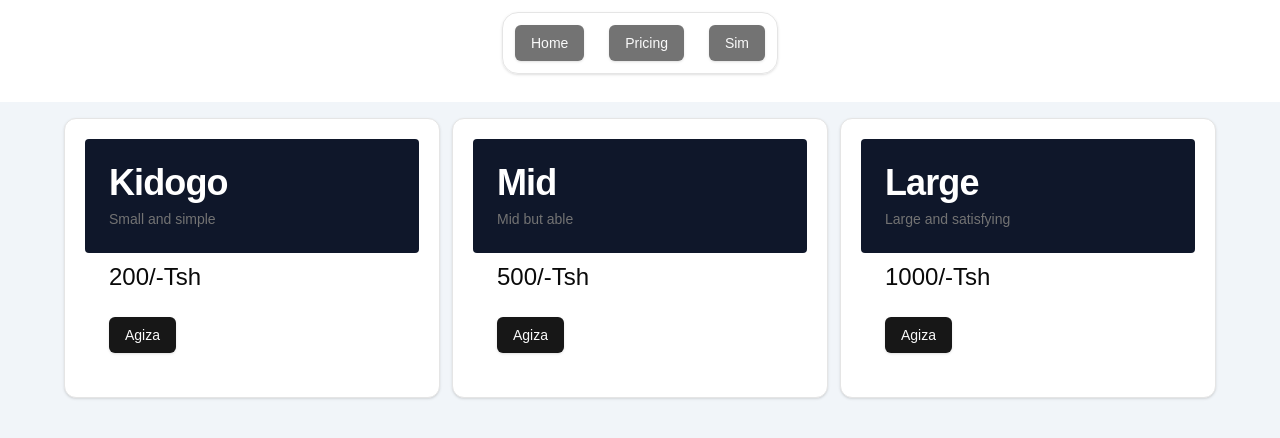
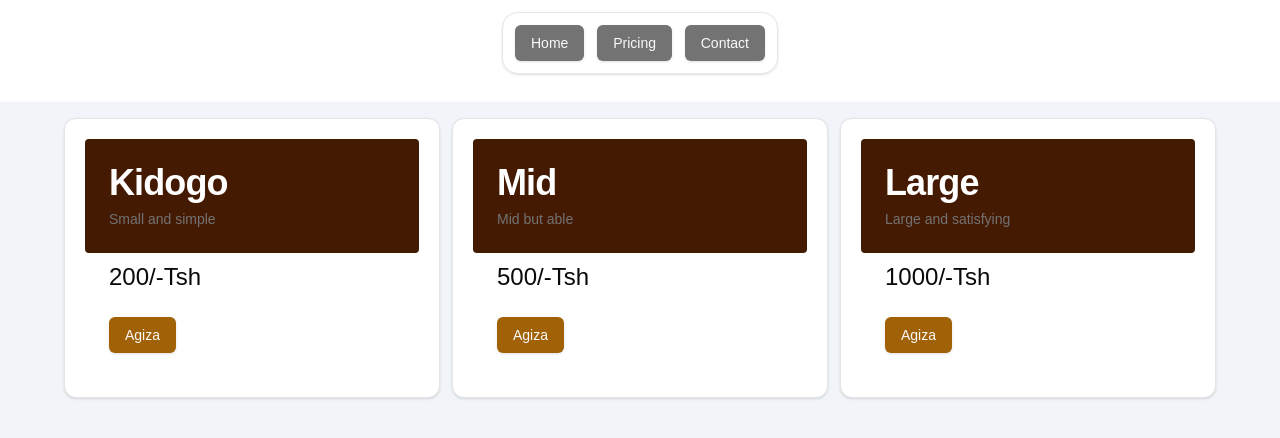
Before and after one commit to McAlwatan/Karanga, a Next.js app: page / in a window 1280 px wide. Shown: the top 438 px of the page. Built offline with nearby package versions, Linux system fonts and the light colour scheme.

Commit message:
added contact page

```diff
--- /dev/null
+++ b/src/app/contact/page.tsx
@@ -0,0 +1,11 @@
+import * as React from "react";
+
+export interface ContactProps {
+  className: string;
+}
+
+export default function Contact({}: ContactProps) {
+  return (
+    <div className="grid justify-items-center align-center">Contact Page</div>
+  );
+}
--- a/src/app/page.tsx
+++ b/src/app/page.tsx
@@ -17,7 +17,7 @@ export default function Home() {
                 <Link href={"/Pricing"}>Pricing</Link>
               </Button>
               <Button className="bg-neutral-500">
-                <Link href={"/Contact"}>Sim</Link>
+                <Link href={"/contact"}>Contact</Link>
               </Button>
             </div>
           </GlassCard>
--- a/src/app/pricing/page.tsx
+++ b/src/app/pricing/page.tsx
@@ -29,19 +29,19 @@ export default function PricingCards({}: PricingCardsProps) {
     <div className="flex flex-col justify-center items-center md:flex-row gap-3 w-full max-w-6xl mx-auto">
       {pricingCards.map((card) => (
         <Card key={card.title} className="w-[80%] p-5">
-          <CardHeader className="text-white bg-slate-900 rounded-sm mb-2">
+          <CardHeader className="text-white bg-amber-950 rounded-sm mb-2">
             <CardTitle className="text-4xl">{card.title}</CardTitle>
             <CardDescription className="text-sm ">
               {card.description}
             </CardDescription>
           </CardHeader>
-          <CardContent className={cn("text-2xl text-green")}>
+          <CardContent className={cn("text-2xl")}>
             {card.price}/-Tsh
           </CardContent>
           <CardFooter>
             <Dialog>
               <DialogTrigger>
-                <Button>Agiza</Button>
+                <Button className="bg-yellow-700">Agiza</Button>
               </DialogTrigger>
               <DialogContent>
                 <DialogHeader>
```
